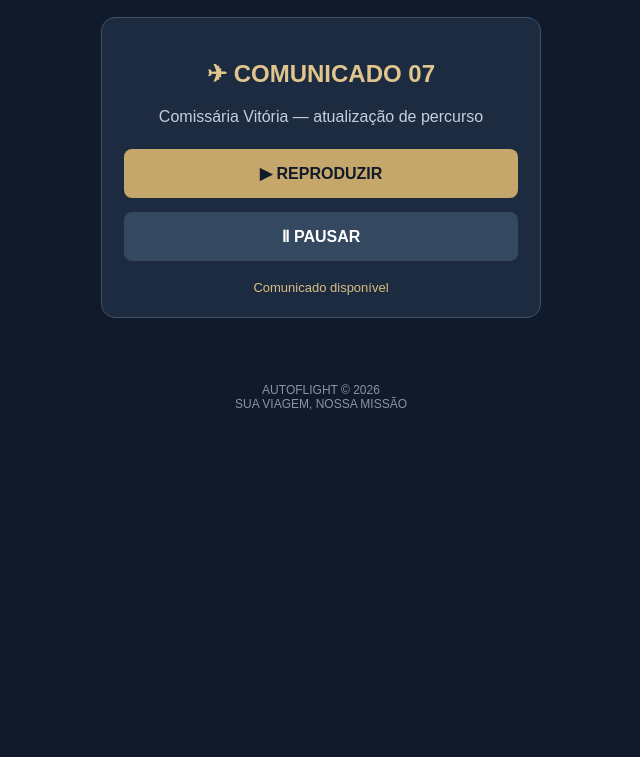
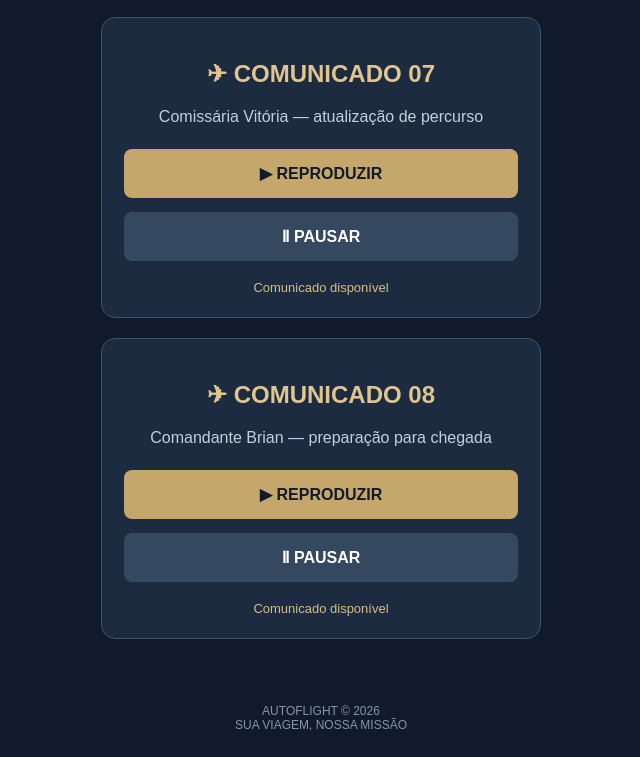
Before and after one commit to joaoms92/autoflight-android, a plain HTML site: page index.html in a window 1280 px wide. Shown: the part 2068-2825 px from the top of the page, without its empty margins (319-959 px from the left). Before the commit the page ends 2504 px from the top, so only its background shows below. Drawn offline with Linux system fonts and the light colour scheme.

Commit message:
Update index.html

```diff
--- a/index.html
+++ b/index.html
@@ -115,73 +115,57 @@ Aguardando autorização para embarque
 <div class="card">
 <h2>✈ COMANDANTE BRIAN</h2>
 <p>Comunicados do comandante</p>
-
 <button onclick="tocar('brian')">▶ REPRODUZIR</button>
 <button onclick="pausar('brian')" class="secondary">Ⅱ PAUSAR</button>
-
-<div class="status" id="brianStatus">
-Comunicado disponível
-</div>
+<div class="status" id="brianStatus">Comunicado disponível</div>
 </div>
 
 <div class="card">
 <h2>✈ COMISSÁRIA VITÓRIA</h2>
 <p>Comunicados da tripulação</p>
-
 <button onclick="tocar('vitoria')">▶ REPRODUZIR</button>
 <button onclick="pausar('vitoria')" class="secondary">Ⅱ PAUSAR</button>
-
-<div class="status" id="vitoriaStatus">
-Comunicado disponível
-</div>
+<div class="status" id="vitoriaStatus">Comunicado disponível</div>
 </div>
 
 <div class="card">
 <h2>✈ COMUNICADO 04</h2>
 <p>Comandante Brian — início da viagem</p>
-
 <button onclick="tocar('comunicado04')">▶ REPRODUZIR</button>
 <button onclick="pausar('comunicado04')" class="secondary">Ⅱ PAUSAR</button>
-
-<div class="status" id="comunicado04Status">
-Comunicado disponível
-</div>
+<div class="status" id="comunicado04Status">Comunicado disponível</div>
 </div>
 
 <div class="card">
 <h2>✈ COMUNICADO 05</h2>
 <p>Comissária Vitória — orientações de segurança</p>
-
 <button onclick="tocar('comunicado05')">▶ REPRODUZIR</button>
 <button onclick="pausar('comunicado05')" class="secondary">Ⅱ PAUSAR</button>
-
-<div class="status" id="comunicado05Status">
-Comunicado disponível
-</div>
+<div class="status" id="comunicado05Status">Comunicado disponível</div>
 </div>
 
 <div class="card">
 <h2>✈ COMUNICADO 06</h2>
 <p>Comandante Brian — informações sobre o trajeto</p>
-
 <button onclick="tocar('comunicado06')">▶ REPRODUZIR</button>
 <button onclick="pausar('comunicado06')" class="secondary">Ⅱ PAUSAR</button>
-
-<div class="status" id="comunicado06Status">
-Comunicado disponível
-</div>
+<div class="status" id="comunicado06Status">Comunicado disponível</div>
 </div>
 
 <div class="card">
 <h2>✈ COMUNICADO 07</h2>
 <p>Comissária Vitória — atualização de percurso</p>
-
 <button onclick="tocar('comunicado07')">▶ REPRODUZIR</button>
 <button onclick="pausar('comunicado07')" class="secondary">Ⅱ PAUSAR</button>
+<div class="status" id="comunicado07Status">Comunicado disponível</div>
+</div>
 
-<div class="status" id="comunicado07Status">
-Comunicado disponível
-</div>
+<div class="card">
+<h2>✈ COMUNICADO 08</h2>
+<p>Comandante Brian — preparação para chegada</p>
+<button onclick="tocar('comunicado08')">▶ REPRODUZIR</button>
+<button onclick="pausar('comunicado08')" class="secondary">Ⅱ PAUSAR</button>
+<div class="status" id="comunicado08Status">Comunicado disponível</div>
 </div>
 
 </main>
@@ -199,7 +183,8 @@ const audios = {
   comunicado04: new Audio("./Comunicado_04_Brian.mp3"),
   comunicado05: new Audio("./Comunicado_05_Vitoria.mp3"),
   comunicado06: new Audio("./Comunicado_06_Brian.mp3"),
-  comunicado07: new Audio("./Comunicado_07_Vitoria.mp3")
+  comunicado07: new Audio("./Comunicado_07_Vitoria.mp3"),
+  comunicado08: new Audio("./Comunicado_08_Brian.mp3")
 };
 
 let sequenciaAtiva = false;
@@ -211,7 +196,8 @@ const etapas = [
   "comunicado04",
   "comunicado05",
   "comunicado06",
-  "comunicado07"
+  "comunicado07",
+  "comunicado08"
 ];
 
 const mensagens = {
@@ -220,7 +206,8 @@ const mensagens = {
   comunicado04: "Brian: início oficial da viagem",
   comunicado05: "Vitória: orientações de segurança",
   comunicado06: "Brian: informações sobre o trajeto",
-  comunicado07: "Vitória: atualização de percurso"
+  comunicado07: "Vitória: atualização de percurso",
+  comunicado08: "Brian: preparação para chegada"
 };
 
 const start = document.getElementById("start");
@@ -229,10 +216,7 @@ const sequenceStatus = document.getElementById("sequenceStatus");
 
 function atualizar(nome, mensagem) {
   const elemento = document.getElementById(nome + "Status");
-
-  if (elemento) {
-    elemento.textContent = mensagem;
-  }
+  if (elemento) elemento.textContent = mensagem;
 }
 
 function pararTodos() {
@@ -281,7 +265,6 @@ async function proximaEtapa() {
   if (etapa >= etapas.length) {
     sequenciaAtiva = false;
     liberarControles();
-
     sequenceStatus.textContent = "Sequência de viagem concluída";
     return;
   }
@@ -297,7 +280,6 @@ async function proximaEtapa() {
   } catch (erro) {
     sequenciaAtiva = false;
     liberarControles();
-
     atualizar(nome, "Erro ao reproduzir áudio");
     sequenceStatus.textContent = "Erro ao carregar o comunicado";
   }
@@ -305,7 +287,6 @@ async function proximaEtapa() {
 
 start.addEventListener("click", () => {
   pararTodos();
-
   etapa = 0;
   sequenciaAtiva = true;
 
@@ -319,7 +300,6 @@ stop.addEventListener("click", () => {
   sequenciaAtiva = false;
   pararTodos();
   liberarControles();
-
   sequenceStatus.textContent = "Sequência encerrada";
 });
 
```
